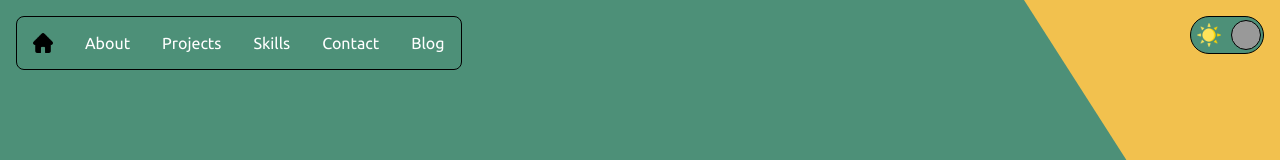
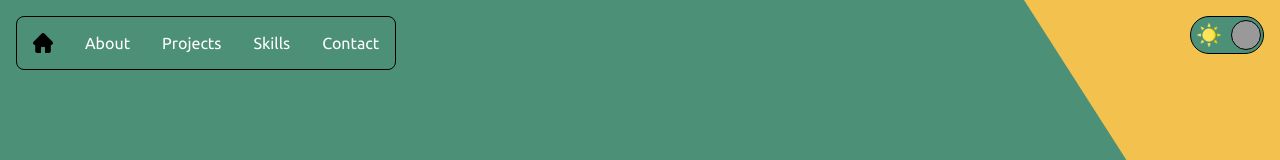
Before and after one commit to chrisnotthere/portfolio, a React (Create React App) app: page / in a window 1280 px wide. Shown: the top 160 px of the page. Built offline with nearby package versions, Linux system fonts and the light colour scheme.

Commit message:
remove link to blog

```diff
--- a/src/components/navbar/NavBar.jsx
+++ b/src/components/navbar/NavBar.jsx
@@ -64,11 +64,6 @@ const NavBar = () => {
             Contact
           </li>
         </a>
-        <a href="https://chrisnotthere.github.io/blog-client/" className="nav-link" onClick={menuToggleHandler} >
-          <li className="nav-item">
-            Blog
-          </li>
-        </a>
       </ul>
     </nav>
   )
```
